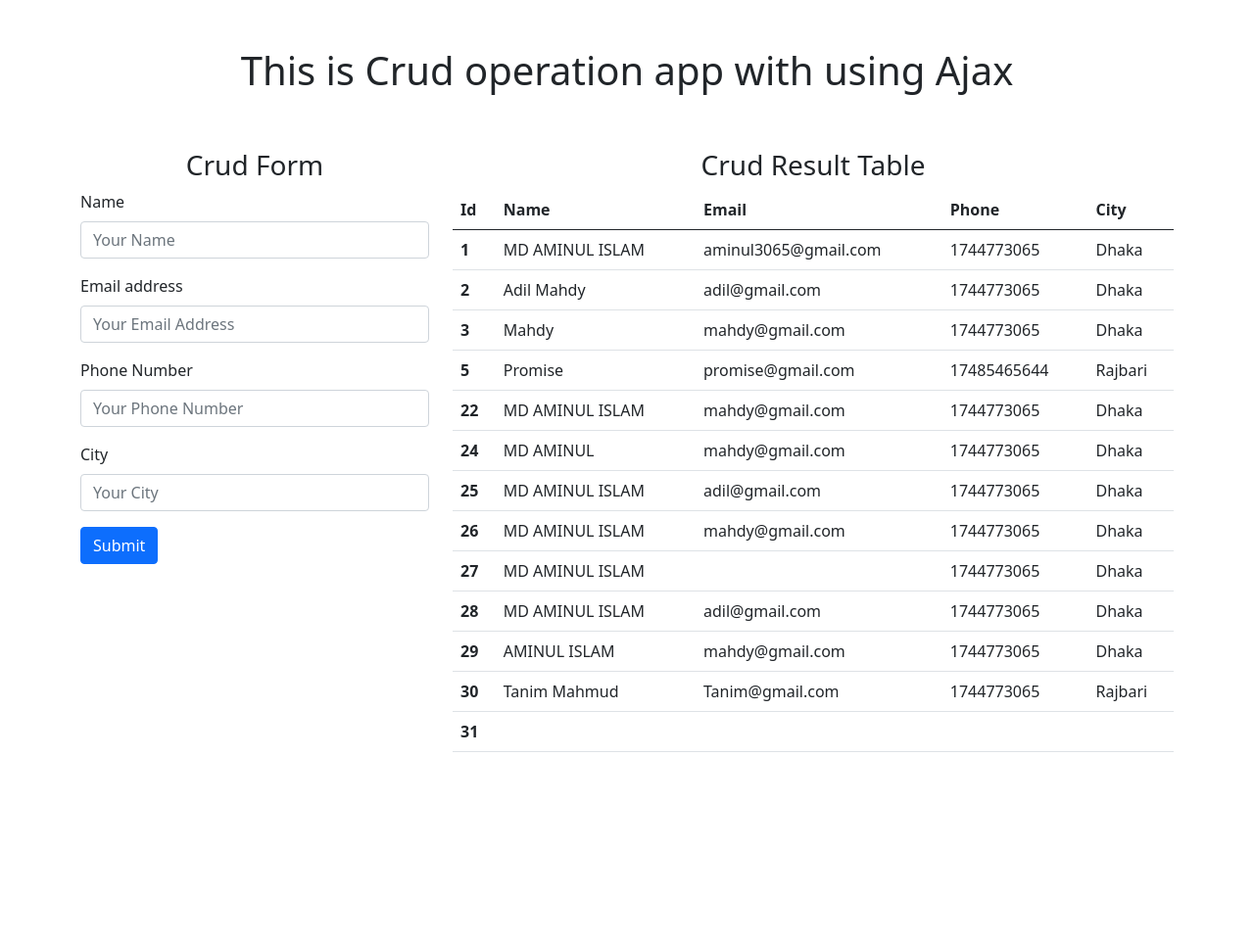
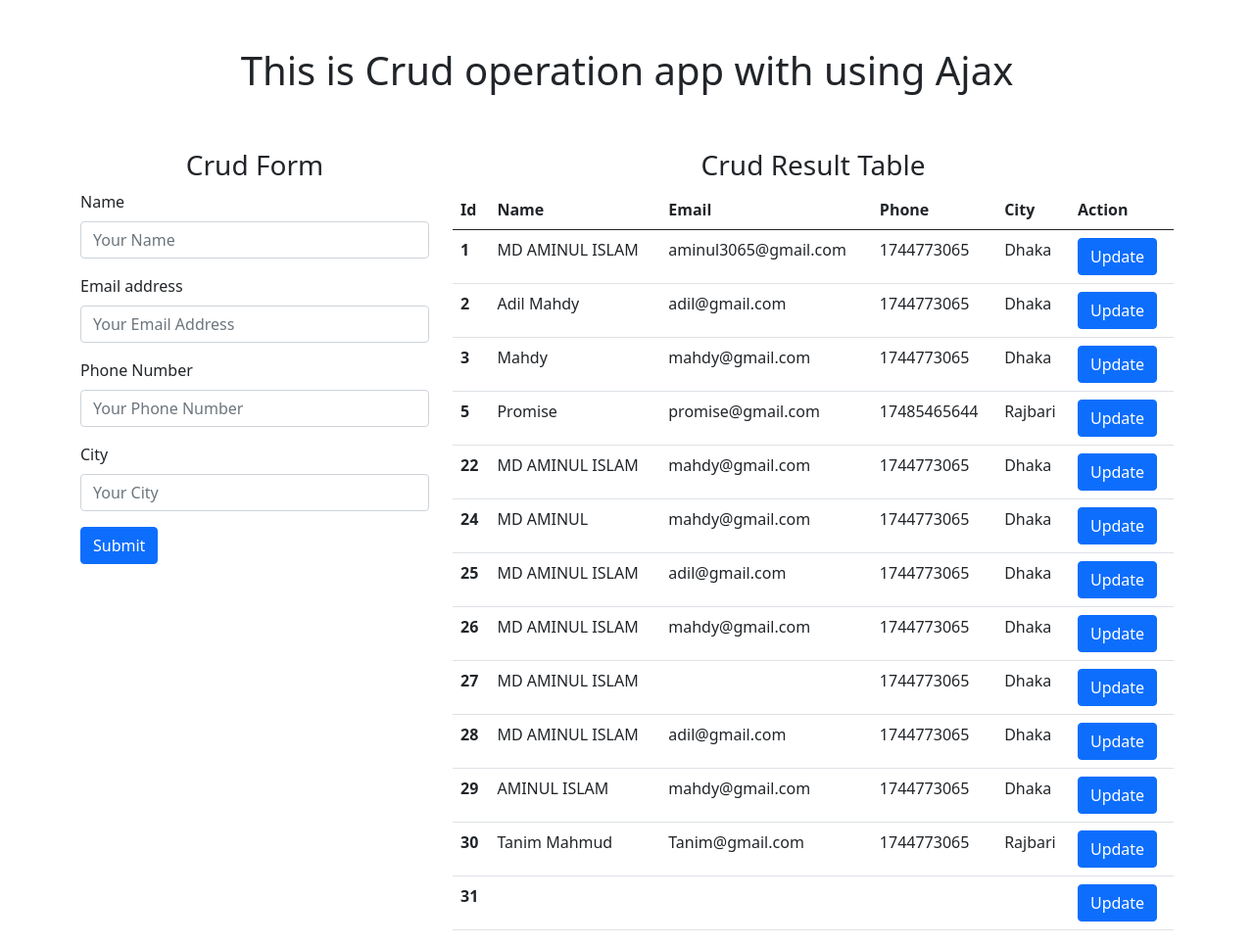
Before and after one commit to engnraminul/CRUD-Django-Ajax, a Django app: page / in a window 1280 px wide. Shown: the whole page at 98% size. Before the commit the page ends 768 px from the top, so only its background shows below. Run offline with Django 4.2, Linux system fonts and the light colour scheme; data comes from the database, SQL or seed files in the repository; both versions use the stored data as it was after the commit.

Commit message:
Create modal update view and show existing form data

```diff
--- a/Templates/home.html
+++ b/Templates/home.html
@@ -53,17 +53,21 @@
                         <th scope="col">Email</th>
                         <th scope="col">Phone</th>
                         <th scope="col">City</th>
+                        <th scope="col">Action</th>
                       </tr>
                     </thead>
                     <tbody>
                       {% if data %}
                       {% for data in data %}
-                      <tr>
-                        <th scope="row">{{data.id}}</th>
-                        <td>{{data.name}}</td>
-                        <td>{{data.email}}</td>
-                        <td>{{data.phone}}</td>
-                        <td>{{data.city}}</td>
+                      <tr id="user__info_{{data.id}}">
+                        <th scope="row" class="user_id">{{data.id}}</th>
+                        <td class="user_name">{{data.name}}</td>
+                        <td class="user_email">{{data.email}}</td>
+                        <td class="user_phone">{{data.phone}}</td>
+                        <td class="city">{{data.city}}</td>
+                        <td><button type="button" class="btn btn-primary" onclick="userinfo_update({{data.id}})" data-bs-toggle="modal" data-bs-target="#exampleModal">
+                          Update
+                        </button></td>
                       </tr>
                       {% endfor %}
                       {% endif %}
@@ -74,6 +78,51 @@
         </div>
 
     </div>
+
+
+<!-- Update View Modal! -->
+
+    <div class="modal fade" id="exampleModal" tabindex="-1" aria-labelledby="exampleModalLabel" aria-hidden="true">
+      <div class="modal-dialog">
+        <div class="modal-content">
+          <div class="modal-header">
+            <h5 class="modal-title" id="exampleModalLabel">Update User Informations</h5>
+            <button type="button" class="btn-close" data-bs-dismiss="modal" aria-label="Close"></button>
+          </div>
+          <div class="modal-body">
+            <form method="POST" id="CrudForm">
+              {% csrf_token %}
+                <div class="mb-3">
+                    <label for="name" class="form-label">Name</label>
+                    <input type="text" name="name" class="form-control" id="modalname" placeholder="Your Name">
+                  </div>
+
+                <div class="mb-3">
+                  <label for="email" class="form-label">Email address</label>
+                  <input type="email" name="email" class="form-control" id="modalemail" aria-describedby="emailHelp" placeholder="Your Email Address">
+                </div>
+
+                <div class="mb-3">
+                  <label for="phoneNumber" class="form-label">Phone Number</label>
+                  <input type="text" name="phone" class="form-control" id="modalphone" placeholder="Your Phone Number">
+                </div>
+
+                <div class="mb-3">
+                    <label for="city" class="form-label">City</label>
+                    <input type="text" name="city" class="form-control" id="modalcity" placeholder="Your City">
+                </div>
+                <button type="button" class="btn btn-secondary" data-bs-dismiss="modal">Close</button>
+                <button type="submit" class="btn btn-primary">Sava Changes</button>
+
+              </form>
+          </div>
+
+        </div>
+      </div>
+    </div>
+
+
+
 
 <script src="https://ajax.googleapis.com/ajax/libs/jquery/3.6.0/jquery.min.js"></script>
 
@@ -122,6 +171,33 @@
       )
     }
 
+
+
+    function userinfo_update(id) {
+      if (id) {
+        let user_id= "#user__info_" + id;
+        let user_name = $(user_id).find(".user_name").text();
+        let user_email = $(user_id).find(".user_email").text();
+        let user_phone = $(user_id).find(".user_phone").text();
+        let user_city = $(user_id).find(".user_city").text();
+
+
+        $("#modalname").val(user_name);
+        $("#modalemail").val(user_email);
+        $("#modalphone").val(user_phone);
+        $("#modalcity").val(user_city);
+
+
+
+        console.log(user_id);
+      }else{
+        alert("worng")
+      }
+    }
+
+
+
+
 </script>
 
 
@@ -146,9 +222,9 @@
     <script src="https://cdn.jsdelivr.net/npm/bootstrap@5.0.2/dist/js/bootstrap.bundle.min.js" integrity="sha384-MrcW6ZMFYlzcLA8Nl+NtUVF0sA7MsXsP1UyJoMp4YLEuNSfAP+JcXn/tWtIaxVXM" crossorigin="anonymous"></script>
 
     <!-- Option 2: Separate Popper and Bootstrap JS -->
-    <!--
+
     <script src="https://cdn.jsdelivr.net/npm/@popperjs/core@2.9.2/dist/umd/popper.min.js" integrity="sha384-IQsoLXl5PILFhosVNubq5LC7Qb9DXgDA9i+tQ8Zj3iwWAwPtgFTxbJ8NT4GN1R8p" crossorigin="anonymous"></script>
     <script src="https://cdn.jsdelivr.net/npm/bootstrap@5.0.2/dist/js/bootstrap.min.js" integrity="sha384-cVKIPhGWiC2Al4u+LWgxfKTRIcfu0JTxR+EQDz/bgldoEyl4H0zUF0QKbrJ0EcQF" crossorigin="anonymous"></script>
-    -->
+
   </body>
 </html>
```
Also changed, not shown: db.sqlite3.
